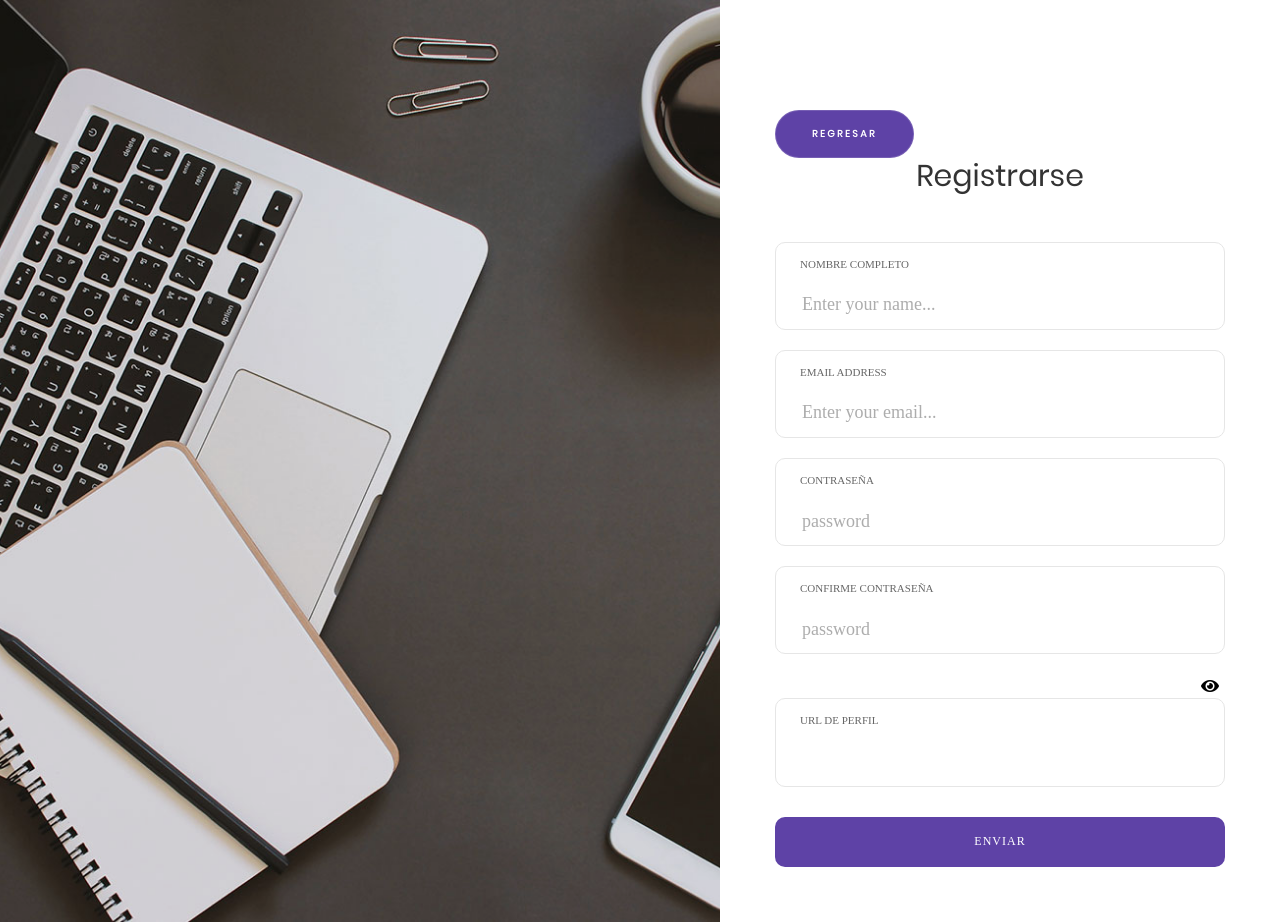
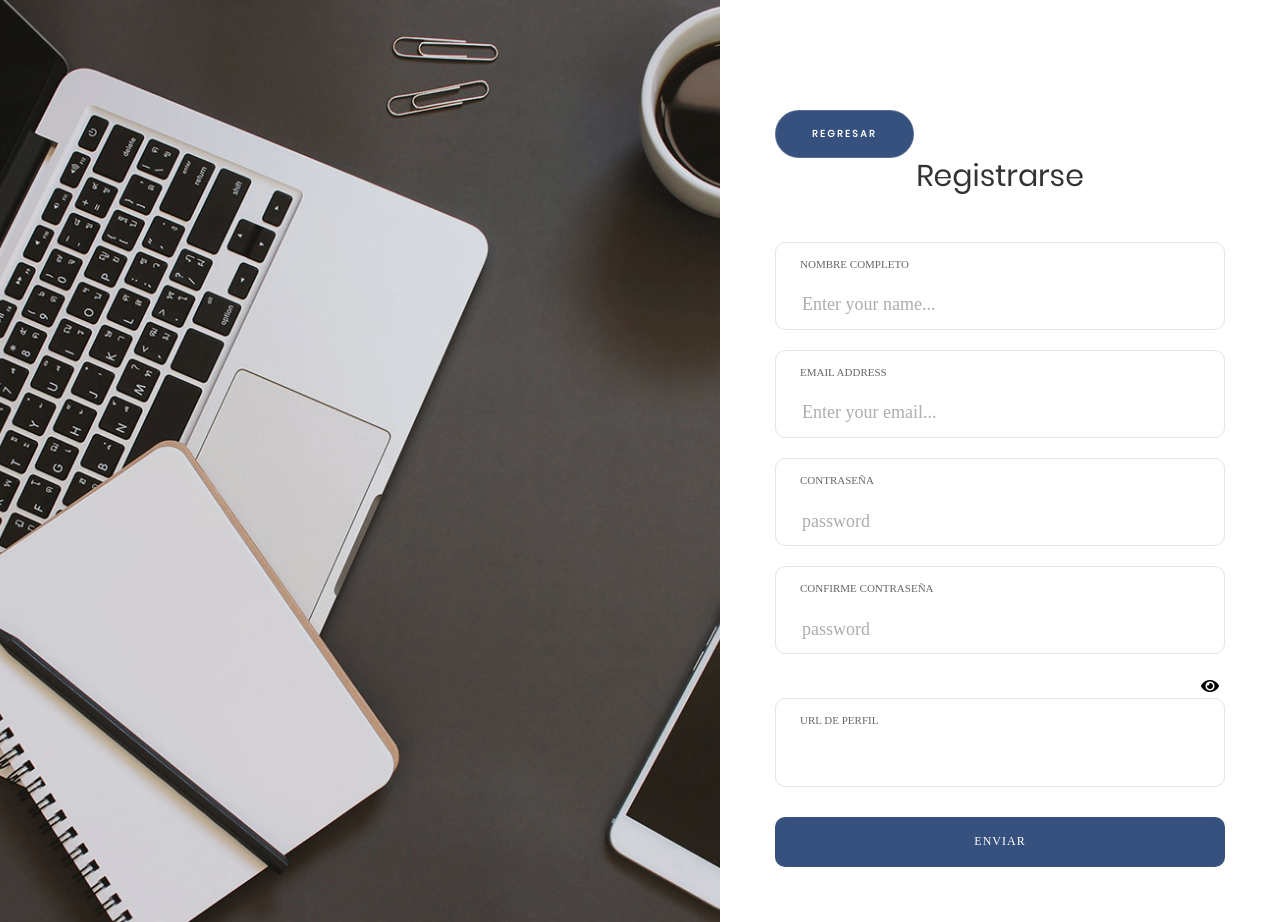
Before and after one commit to kevinoskar/Frontend-TeckApp, a PHP site: page /assets/OtherSites/Registrarse/index.html in a window 1280 px wide. Run offline with PHP 8.4, Linux system fonts and the light colour scheme; some libraries are stand-ins or nearby versions; some web fonts are replaced.

Commit message:
CSS Style "Resgistrase"

```diff
--- a/assets/OtherSites/Registrarse/css/main.css
+++ b/assets/OtherSites/Registrarse/css/main.css
@@ -390,7 +390,7 @@ textarea.input100 {
   width: 100%;
   height: 50px;
   border-radius: 10px;
-  background: #5E42A6;
+  background: #36517e;
 
   font-family: Montserrat-Bold;
   font-size: 12px;
@@ -406,7 +406,7 @@ textarea.input100 {
 }
 
 .contact100-form-btn:hover {
-  background: #312450;
+  background: #283a5a;
 }
 
 
@@ -659,7 +659,7 @@ textarea.input100 {
     -webkit-transition: border-color 0.2s ease;
     -ms-transition: border-color 0.2s ease;
     transition: border-color 0.2s ease;
-    background-color: #5E42A6;
+    background-color: #36517e;
     border: solid 1px !important;
     border-color: rgba(255, 255, 255, 0.15) !important;
     border-radius: 3em;
@@ -680,7 +680,7 @@ textarea.input100 {
     white-space: nowrap;
 }
 .scrolly:hover{
-  background-color: #312450;
+  background-color: #283a5a;
 }
 .Color-Check{background-color: #5E42A6;border-color: #5E42A6;}
 .Color-Check:hover{background-color: #312450;border-color: #312450;}
```
